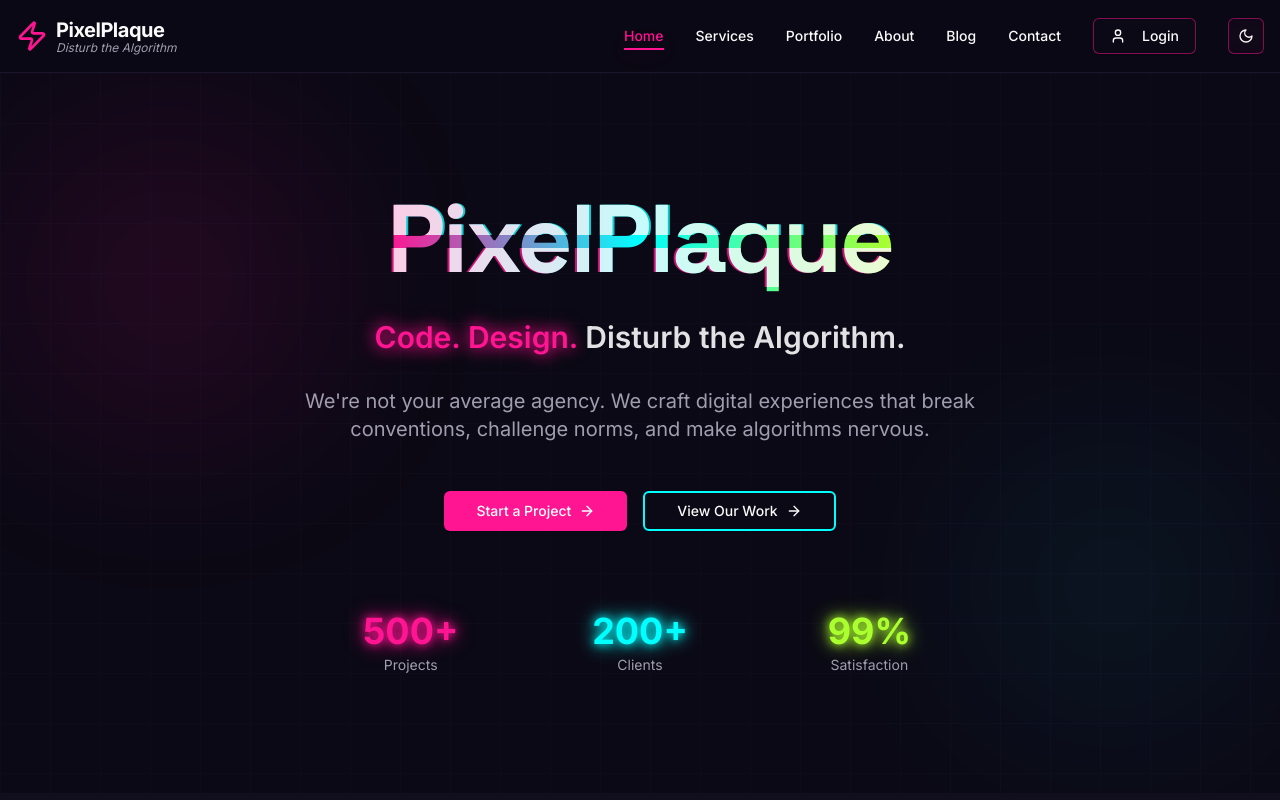
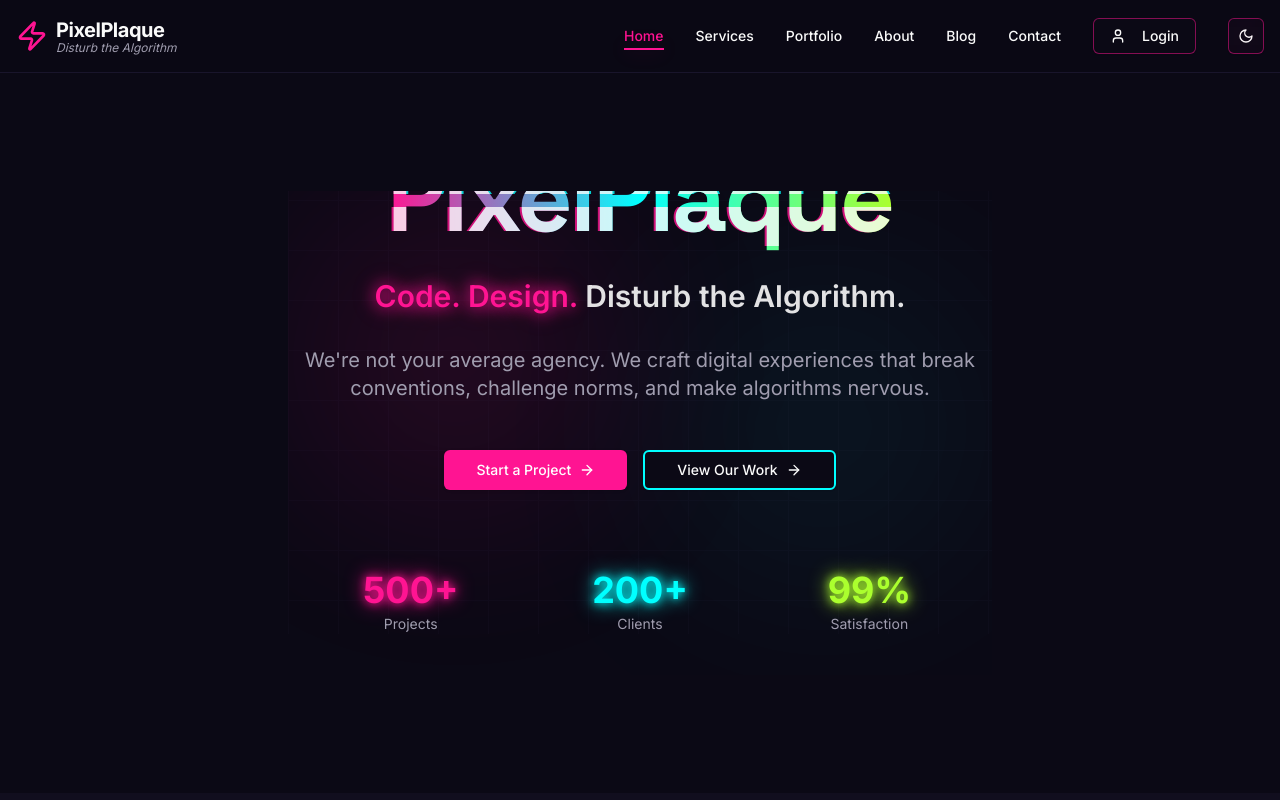
Before and after one commit to TheLiquidIvy/12345, a React (Vite) app: page / in a window 1280 px wide. Shown: the top 800 px of the page. Built offline with nearby package versions, Linux system fonts and the light colour scheme.

Commit message:
more effects

```diff
--- /dev/null
+++ b/src/components/animation/Particle.tsx
@@ -0,0 +1,23 @@
+
+import { motion } from 'framer-motion';
+
+export function Particle({ children }) {
+  return (
+    <div className="relative">
+      {children}
+      <motion.div
+        className="absolute inset-0 overflow-hidden"
+        initial={{ opacity: 0 }}
+        whileHover={{ opacity: 1 }}
+      >
+        <div className="absolute inset-0 bg-white dark:bg-black" style={{ clipPath: 'circle(0% at 50% 50%)' }} />
+        <motion.div
+          className="absolute inset-0"
+          style={{ clipPath: 'circle(0% at 50% 50%)' }}
+          animate={{ clipPath: 'circle(100% at 50% 50%)' }}
+          transition={{ duration: 0.5, ease: 'easeInOut' }}
+        />
+      </motion.div>
+    </div>
+  );
+}
--- a/src/pages/HomePage.tsx
+++ b/src/pages/HomePage.tsx
@@ -1,8 +1,11 @@
+
 import { Link } from 'react-router-dom';
-import { ArrowRight, Code, Palette, TrendingUp, FileText, Search } from 'lucide-react';
+import { ArrowRight, Code, Palette, Search, FileText } from 'lucide-react';
 import { Button } from '@/components/ui/button';
 import { Card, CardContent } from '@/components/ui/card';
 import { HighlightedText } from '@/lib/highlight-words';
+import { Parallax } from '@/components/animation/Parallax';
+import { Particle } from '@/components/animation/Particle';
 
 function HomePage() {
   const services = [
@@ -40,6 +43,7 @@ function HomePage() {
     <div className="min-h-screen">
       {/* Hero Section */}
       <section className="relative min-h-[90vh] flex items-center justify-center overflow-hidden">
+        <Parallax offset={50}>
           {/* Cyber Grid Background */}
           <div className="absolute inset-0 cyber-grid opacity-20" />
 
@@ -74,6 +78,7 @@ function HomePage() {
 
               {/* CTA Buttons */}
               <div className="flex flex-col sm:flex-row gap-4 justify-center items-center pt-4">
+                <Particle>
                   <Button
                     asChild
                     size="lg"
@@ -87,6 +92,8 @@ function HomePage() {
                       <div className="absolute inset-0 bg-gradient-to-r from-primary via-secondary to-primary opacity-0 group-hover:opacity-100 transition-opacity blur-xl" />
                     </Link>
                   </Button>
+                </Particle>
+                <Particle>
                   <Button
                     asChild
                     size="lg"
@@ -100,6 +107,7 @@ function HomePage() {
                       </span>
                     </Link>
                   </Button>
+                </Particle>
               </div>
 
               {/* Stats */}
@@ -123,6 +131,7 @@ function HomePage() {
           {/* Decorative Elements */}
           <div className="absolute top-20 left-10 w-64 h-64 bg-primary/20 rounded-full blur-[120px] animate-pulse" />
           <div className="absolute bottom-20 right-10 w-64 h-64 bg-secondary/20 rounded-full blur-[120px] animate-pulse delay-1000" />
+        </Parallax>
       </section>
 
       {/* Services Section */}
--- a/src/store/auth-store.ts
+++ b/src/store/auth-store.ts
@@ -3,12 +3,14 @@ import { create } from 'zustand';
 
 interface AuthState {
   user: any;
+  isAuthenticated: boolean;
   setUser: (user: any) => void;
   logout: () => void;
 }
 
 export const useAuthStore = create<AuthState>((set) => ({
   user: null,
-  setUser: (user) => set({ user }),
-  logout: () => set({ user: null }),
+  isAuthenticated: false,
+  setUser: (user) => set({ user, isAuthenticated: !!user }),
+  logout: () => set({ user: null, isAuthenticated: false }),
 }));
```
Lines whose indentation alone changed are shown as unchanged.
